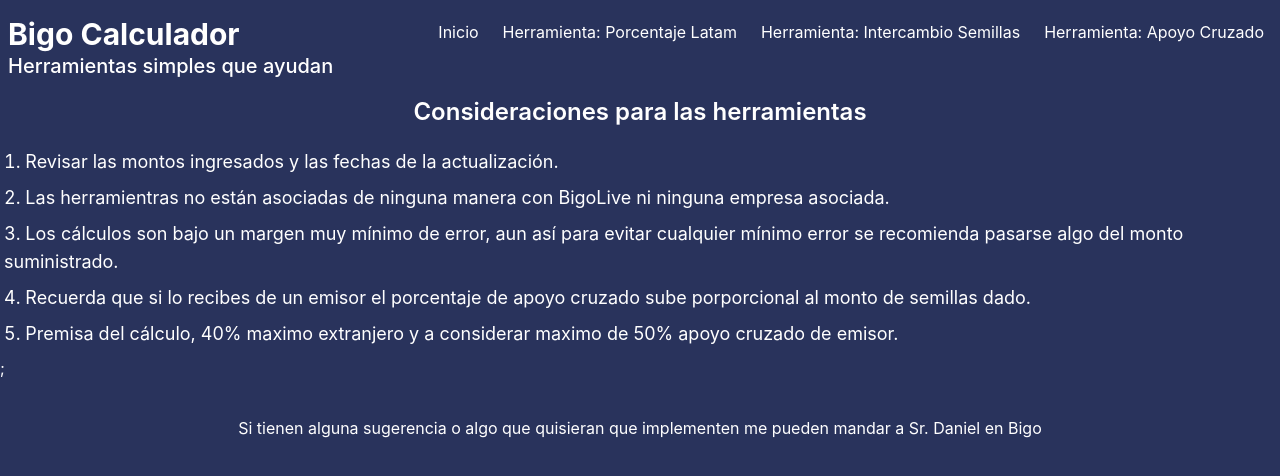
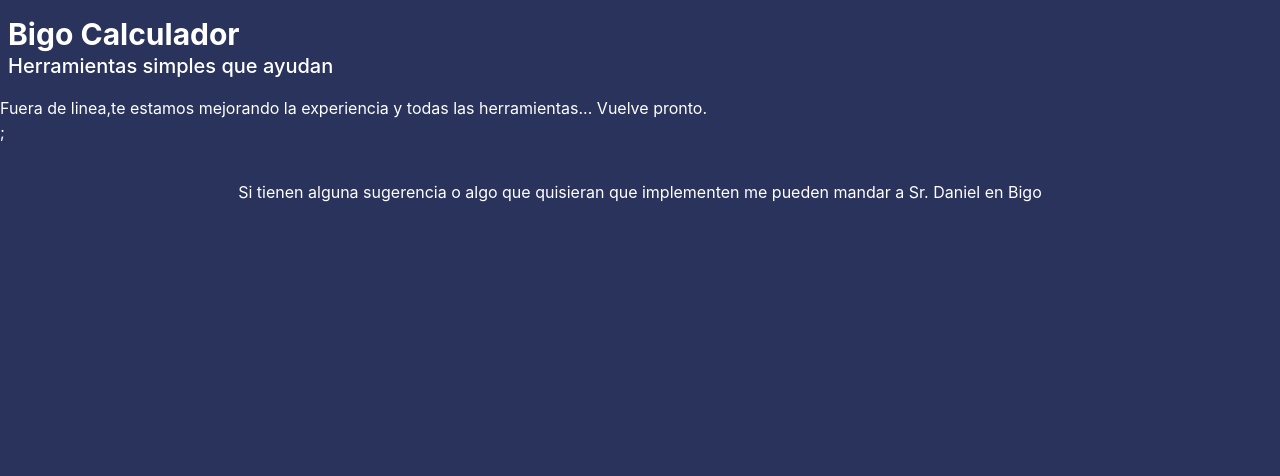
Before and after one commit to DanielCArce/Bigo_Calculator, a Next.js app: page / in a window 1280 px wide. Shown: the top 476 px of the page. Built offline with nearby package versions, Linux system fonts and the light colour scheme.

Commit message:
Offline page

```diff
--- a/components/HeaderPage.jsx
+++ b/components/HeaderPage.jsx
@@ -21,7 +21,7 @@
         </Link>
         <h2 className="text-xl font-medium">Herramientas simples que ayudan</h2>
       </div>
-      <nav>
+      {/* <nav>
         <span
           className="block absolute lg:hidden md:hidden z-10 right-7 top-7"
           onClick={handleMenu}
@@ -58,7 +58,7 @@
             </Link>
           </li>
         </ul>
-      </nav>
+      </nav> */}
     </header>
   );
 }
--- a/pages/index.js
+++ b/pages/index.js
@@ -9,7 +9,7 @@
         <title>Bigo Calculador - Gestión Simple</title>
       </Head>
       <div className="cotainer mx-auto">
-        <RulesDisplay
+        {/* <RulesDisplay
           rules={[
             {
               id: 1,
@@ -33,7 +33,8 @@
             },
           ]}
           title="Consideraciones para las herramientas"
-        />
+        /> */}
+        <h1>Fuera de linea,te estamos mejorando la experiencia y todas las herramientas... Vuelve pronto.</h1>
       </div>
     </React.Fragment>
   );
```
